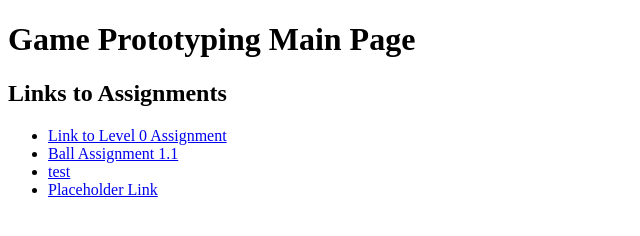
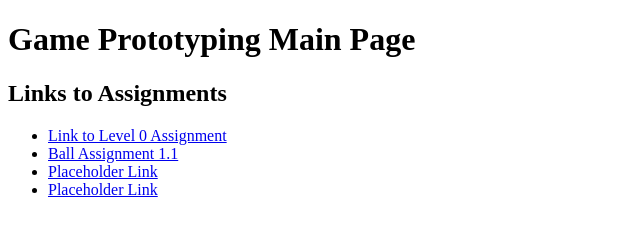
Before and after one commit to RyanBellNEIT/GamePrototyping, a plain HTML site: page index.html in a window 1280 px wide. Shown: the whole page, without its empty margins (0-640 px from the left). Drawn offline with Linux system fonts and the light colour scheme.

Commit message:
Fixing Landing Page

```diff
--- a/index.html
+++ b/index.html
@@ -12,7 +12,7 @@
     <ul>
         <li><a href="Week1/Level0/index.html">Link to Level 0 Assignment</a></li>
         <li><a href="Level 1/ball.html">Ball Assignment 1.1</a></li>
-        <li><a href="Level 1/ball.html">test</a></li>
+        <li><a href="#">Placeholder Link</a></li>
         <li><a href="#">Placeholder Link</a></li>
     </ul>
 </body>
```
